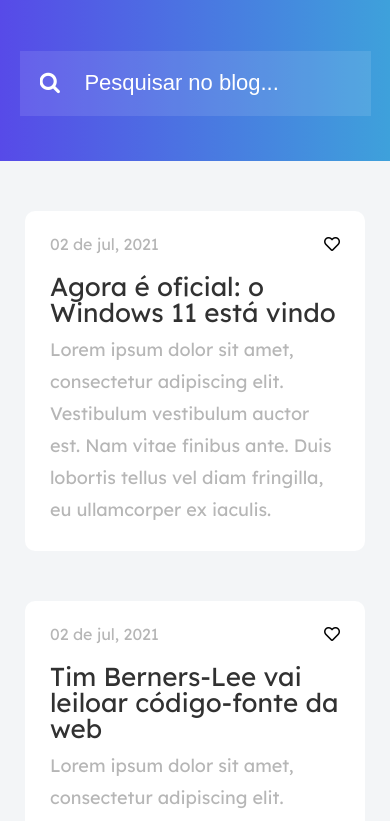
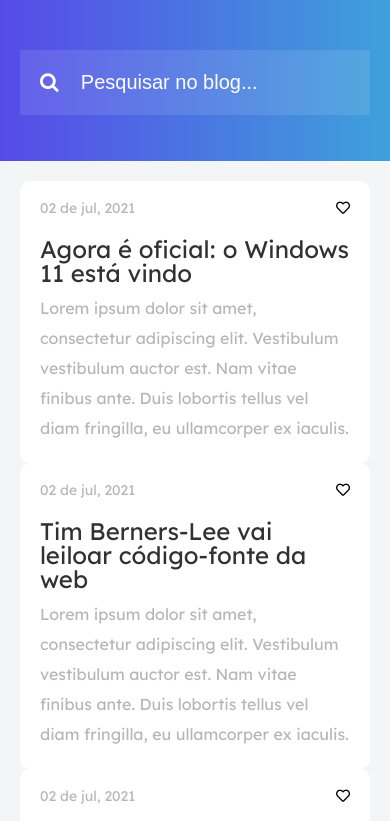
Before and after one commit to imrochamatheus/Desafio-Blog, a plain HTML site: page index.html in a window 390 px wide. Shown: the part 89-910 px from the top of the page. Drawn offline with Linux system fonts and the light colour scheme.

Commit message:
Reduzindo tamanhos de fonte para dispositivos menores

```diff
--- a/styles.css
+++ b/styles.css
@@ -38,7 +38,7 @@ header > .nav {
     width: 100%;
     display: flex;
     flex-wrap: wrap;
-    padding: 0 5%;
+    padding: 0 20px;
     justify-content: space-between;
 }
 
@@ -78,15 +78,14 @@ main {
     display: flex;
     border: none;
     margin: 0 auto;
-    padding: 25px;
+    padding: 20px;
     max-width: 900px;
     flex-direction: column;
     align-items: center;
 }
 
 .post {
-    padding: 25px;
-    margin: 25px;
+    padding: 20px;
     min-width: 100%;
     box-sizing: border-box;
     border-radius: 10px;
@@ -110,3 +109,29 @@ main {
     font-size: 18px;
     line-height: 32px;
 }
+
+@media screen and (max-width: 576px) {
+
+    .nav > h3 {
+        font-size: 22px;
+    }
+
+    .nav > .input {
+        font-size: 20px;
+    }
+
+    .post > .post-header {
+        font-size: 14px;
+    }
+
+    .post > h2 {
+        font-size: 24px;
+        line-height: 30,5px;
+        margin: 22px 0 8px 0;
+    }
+
+    .post > p {
+        font-size: 16px;
+        line-height: 30px;
+    }
+}
```
